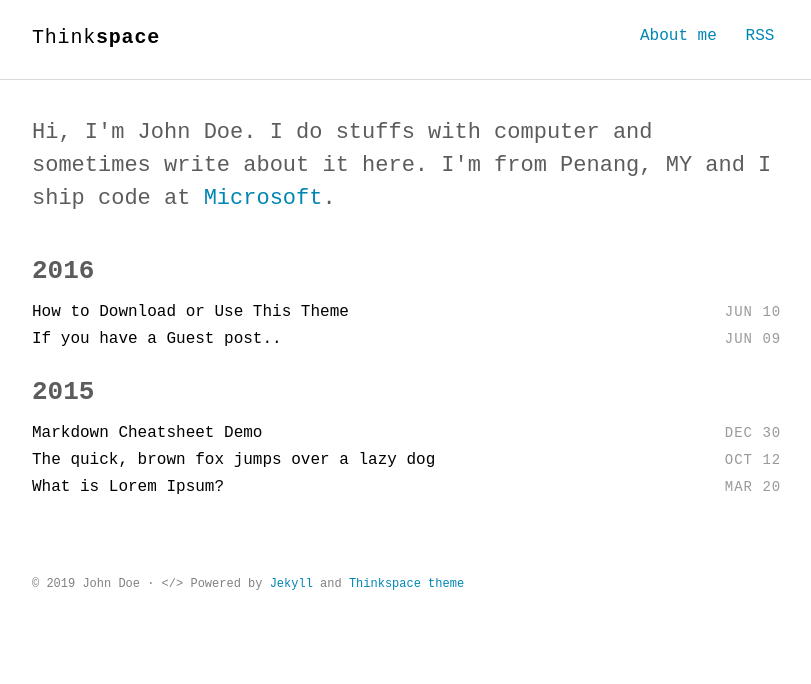
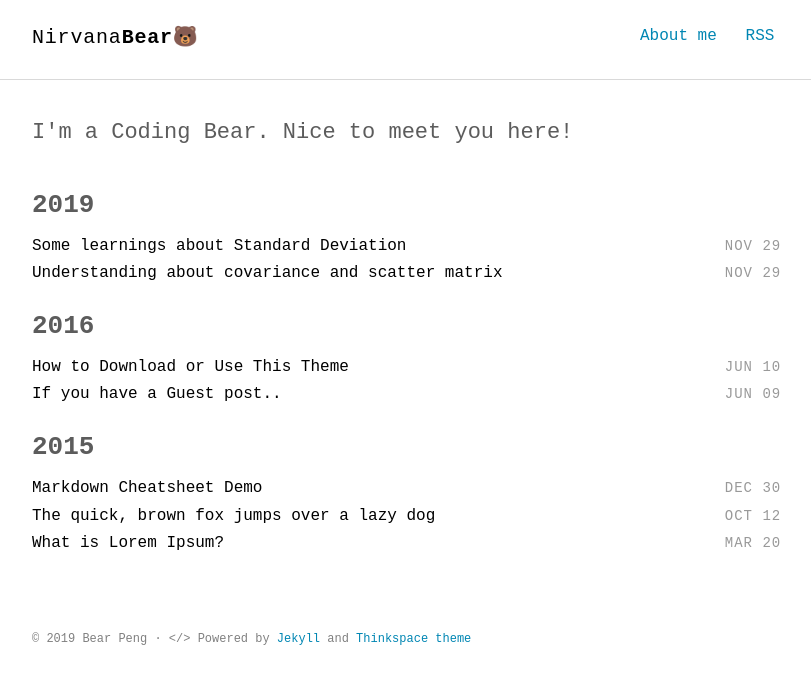
Before and after one commit to felixwqp/felixwqp.github.io, a Jekyll site: the page built from index.html, in a window 1280 px wide. Shown: the top 684 px of the page, without its empty margins (232-1043 px from the left). Built offline with Jekyll 4.4.1, drawn with Linux system fonts in a browser that asks for light colours; some web fonts are replaced.

Commit message:
Fri Nov 29 18:17:25 EST 2019

```diff
--- a/_config.yml
+++ b/_config.yml
@@ -1,9 +1,9 @@
 # Site settings
-title_left    : "Think"
-title_right   : "space" # default: ""
-description   : "Minimalist Jekyll theme for technical writing blog."
+title_left    : "Nirvana"
+title_right   : "Bear🐻" # default: ""
+description   : "Simply write Something..."
 keywords      : "Jekyll, theme, free, download, SEO, blog, web, minimalist, thinkspace"
-url           : https://heiswayi.github.io/thinkspace # site url
+url           : https://felixwqp.github.io/ # site url
 baseurl       : "" # apply repo name like "/myproject" if used under gh-pages branch, else (under master branch) just leave empty/blank
 cover         : "" # image uri like logo/cover image for site seo
 
@@ -28,7 +28,7 @@ sass:
 
 # Author settings
 author:
-  name     : "John Doe"
+  name     : "Bear Peng"
 
 plugins:
   - jekyll-sitemap
--- a/_includes/intro.html
+++ b/_includes/intro.html
@@ -1,5 +1,5 @@
 <section class="intro">
   <div class="container">
-    <p class="lead">Hi, I'm John Doe. I do stuffs with computer and sometimes write about it here. I'm from Penang, MY and I ship code at <a href="#">Microsoft</a>.</p>
+    <p class="lead"> I'm a Coding Bear. Nice to meet you here!</p>
   </div>
 </section>
```
Also changed, not shown: _posts/2019-11-29-covariance-matrix-and-scatter-matrix.md (added, +7 -0 lines), _posts/2019-11-29-random-talk-about-standard-deviation.md (added, +25 -0 lines), about.md (+3 -1 lines), _posts/img/scatter_matrix.png (added).
